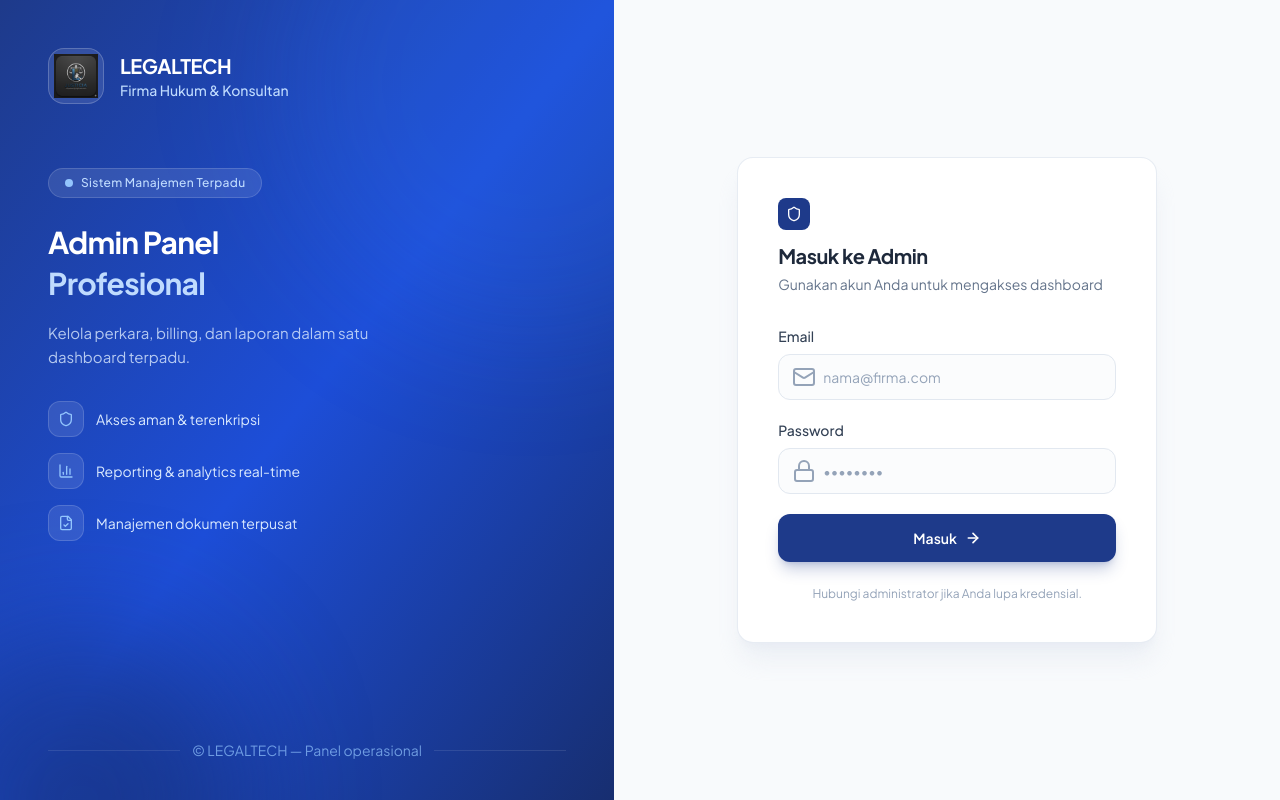
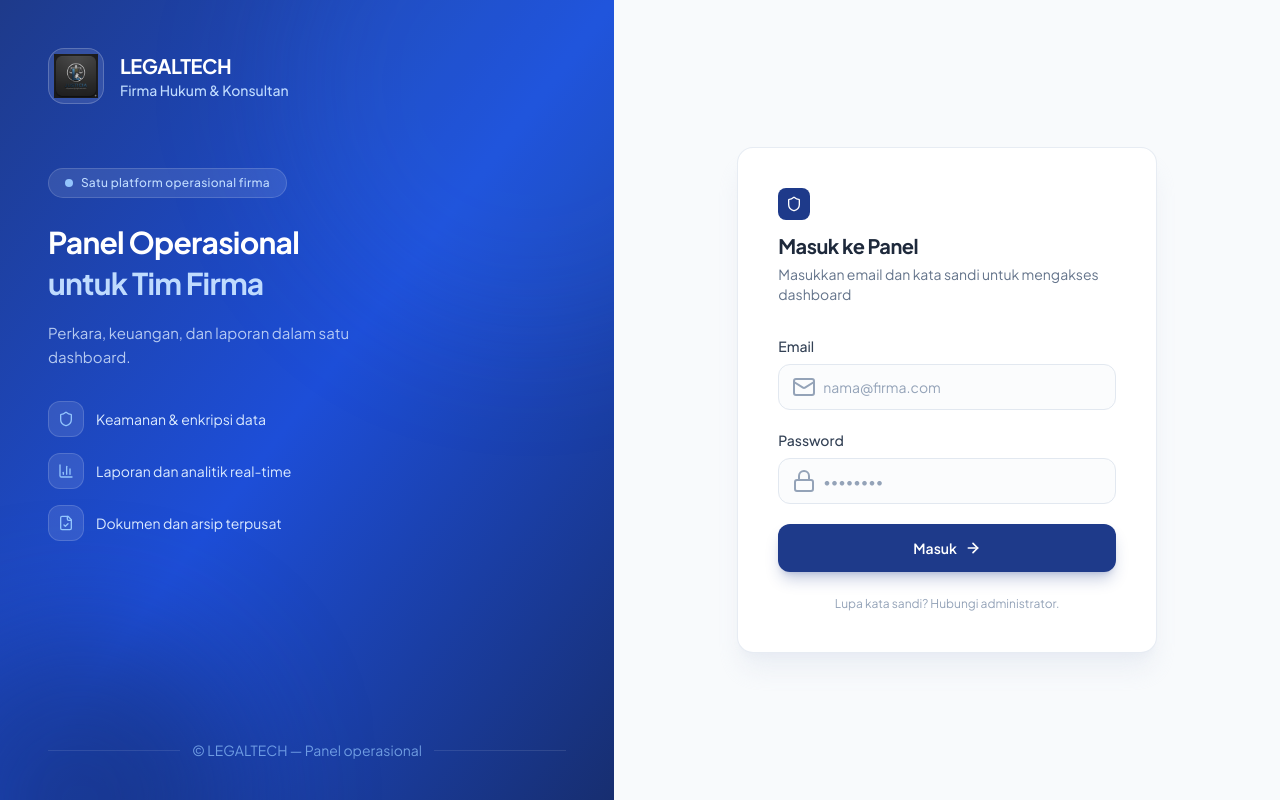
Before and after one commit to dreamcraft17/law_firm, a Next.js app: page /login in a window 1280 px wide. Built offline with nearby package versions, Linux system fonts and the light colour scheme; no server answers.

Commit message:
perubahan kata2 di login page

```diff
--- a/app/login/page.tsx
+++ b/app/login/page.tsx
@@ -75,20 +75,20 @@ export default function LoginPage() {
           <div className="mt-16">
             <div className="inline-flex items-center gap-2 bg-white/10 border border-white/15 rounded-full px-4 py-1.5 mb-6">
               <span className="w-2 h-2 rounded-full bg-blue-300 animate-pulse" />
-              <span className="text-blue-200 text-xs font-medium tracking-wide">Sistem Manajemen Terpadu</span>
+              <span className="text-blue-200 text-xs font-medium tracking-wide">Satu platform operasional firma</span>
             </div>
             <h2 className="text-3xl font-bold text-white tracking-tight leading-snug">
-              Admin Panel<br />
-              <span className="text-blue-200">Profesional</span>
+              Panel Operasional<br />
+              <span className="text-blue-200">untuk Tim Firma</span>
             </h2>
             <p className="mt-4 text-blue-100/80 text-[15px] leading-relaxed max-w-sm">
-              Kelola perkara, billing, dan laporan dalam satu dashboard terpadu.
+              Perkara, keuangan, dan laporan dalam satu dashboard.
             </p>
             <ul className="mt-8 space-y-4">
               {[
-                { icon: Shield, text: 'Akses aman & terenkripsi' },
-                { icon: BarChart3, text: 'Reporting & analytics real-time' },
-                { icon: FileCheck, text: 'Manajemen dokumen terpusat' },
+                { icon: Shield, text: 'Keamanan & enkripsi data' },
+                { icon: BarChart3, text: 'Laporan dan analitik real-time' },
+                { icon: FileCheck, text: 'Dokumen dan arsip terpusat' },
               ].map(({ icon: Icon, text }) => (
                 <li key={text} className="flex items-center gap-3 text-blue-100 text-sm">
                   <span className="w-9 h-9 rounded-xl bg-white/10 border border-white/15 flex items-center justify-center shrink-0">
@@ -140,8 +140,8 @@ export default function LoginPage() {
                   <Shield className="w-4 h-4 text-white" strokeWidth={2} />
                 </div>
               </div>
-              <h2 className="text-xl font-bold text-slate-800 tracking-tight">Masuk ke Admin</h2>
-              <p className="text-slate-500 text-sm mt-1">Gunakan akun Anda untuk mengakses dashboard</p>
+              <h2 className="text-xl font-bold text-slate-800 tracking-tight">Masuk ke Panel</h2>
+              <p className="text-slate-500 text-sm mt-1">Masukkan email dan kata sandi untuk mengakses dashboard</p>
             </div>
 
             {error && (
@@ -202,7 +202,7 @@ export default function LoginPage() {
             </form>
 
             <p className="mt-6 text-center text-slate-400 text-xs">
-              Hubungi administrator jika Anda lupa kredensial.
+              Lupa kata sandi? Hubungi administrator.
             </p>
           </div>
         </div>
```
